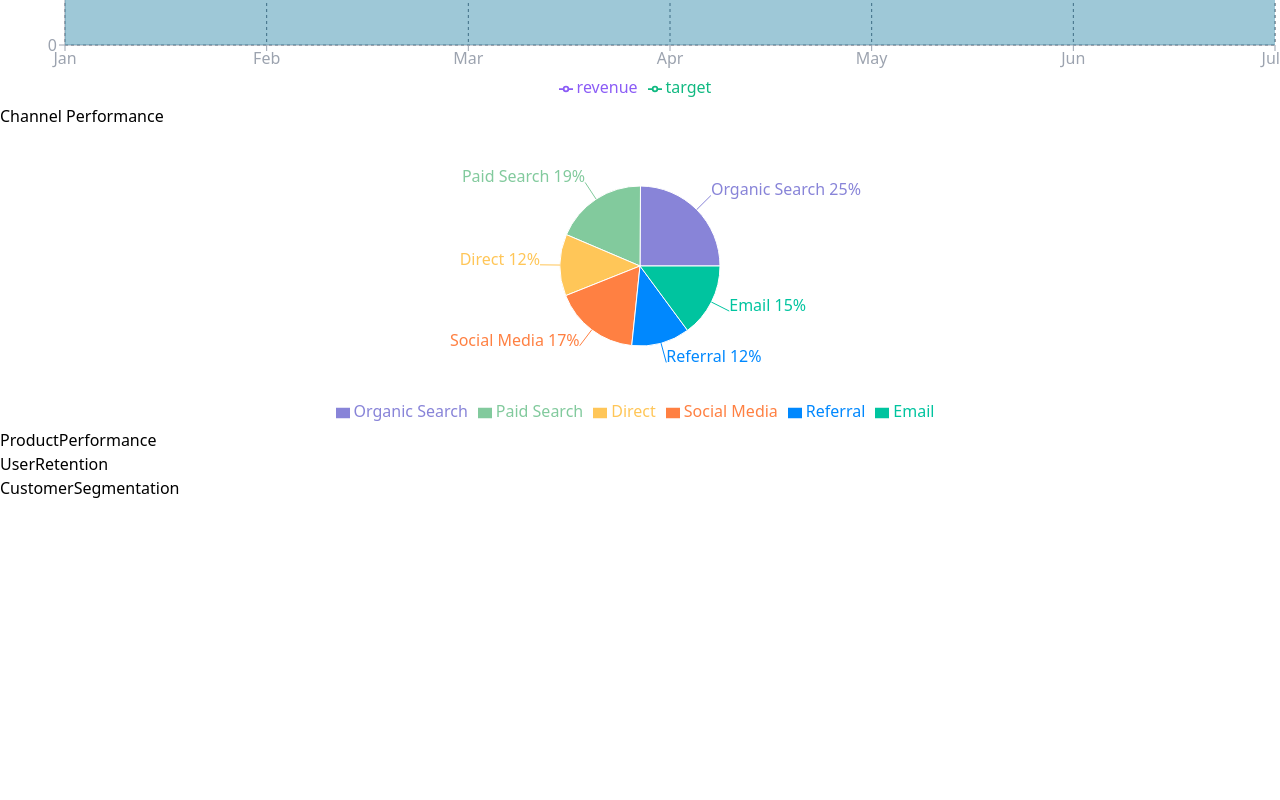
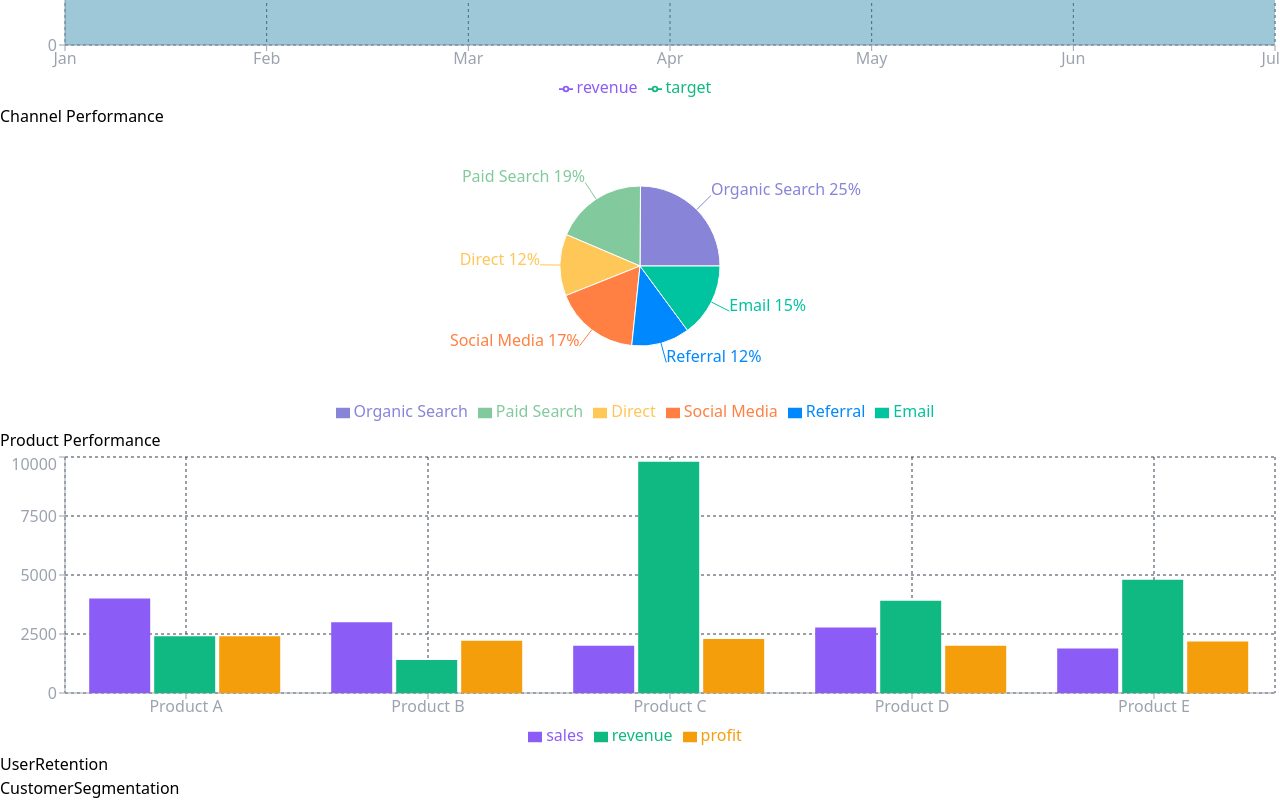
Before and after one commit to nicholasndolo/react-admin-dashboard, a React (Vite) app: page /analytics in a window 1280 px wide. Shown: the part 1170-1970 px from the top of the page. Before the commit the page ends 1670 px from the top, so only its background shows below. Built offline with nearby package versions, Linux system fonts and the light colour scheme.

Commit message:
feat: ProductPerformance component

```diff
--- a/src/components/analytics/ProductPerformance.jsx
+++ b/src/components/analytics/ProductPerformance.jsx
@@ -1,8 +1,45 @@
-import React from 'react'
+import { motion } from "framer-motion"
+import { BarChart, Bar, CartesianGrid, Legend, ResponsiveContainer, Tooltip, XAxis, YAxis } from "recharts"
+
+const PRODUCT_PERFORMANCE_DATA = [
+  { name: 'Product A', sales: 4000, revenue: 2400, profit: 2400 },
+  { name: 'Product B', sales: 3000, revenue: 1398, profit: 2210 },
+  { name: 'Product C', sales: 2000, revenue: 9800, profit: 2290 },
+  { name: 'Product D', sales: 2780, revenue: 3908, profit: 2000 },
+  { name: 'Product E', sales: 1890, revenue: 4800, profit: 2181 },
+]
 
 const ProductPerformance = () => {
   return (
-    <div>ProductPerformance</div>
+    <motion.div
+      className='bg-gray-800 bg-opacity-50 backdrop-filter backdrop-blur-lg shadow-lg rounded-xl p-6 border border-gray-700'
+      initial={{ opacity: 0, y: 20 }}
+      animate={{ opacity: 1, y: 0 }}
+      transition={{ delay: 0.4 }}
+    >
+      <h2 className='text-xl font-semibold text-gray-100 mb-4'>Product Performance</h2>
+      <div style={{ width: '100%', height: 300}}>
+        <ResponsiveContainer>
+          <BarChart data={PRODUCT_PERFORMANCE_DATA}>
+            <CartesianGrid strokeDasharray='3 3' stroke='#374151'/>
+            <XAxis dataKey='name' stroke='#9CA3AF'/>
+            <YAxis stroke='#9CA3AF'/>
+            <Tooltip
+              contentStyle={{
+                backgroundColor: 'rgba(31, 41, 55, 0.8)',
+                borderColor: '#4B5563',
+              }}
+              itemStyle={{ color: '#E5E7EB'}}
+            />
+            <Legend />
+            <Bar dataKey='sales' fill='#8B5CF6'/>
+            <Bar dataKey='revenue' fill='#10B981'/>
+            <Bar dataKey='profit' fill='#F59E0B'/>
+          </BarChart>
+        </ResponsiveContainer>
+      </div>
+
+    </motion.div>
   )
 }
 
```
